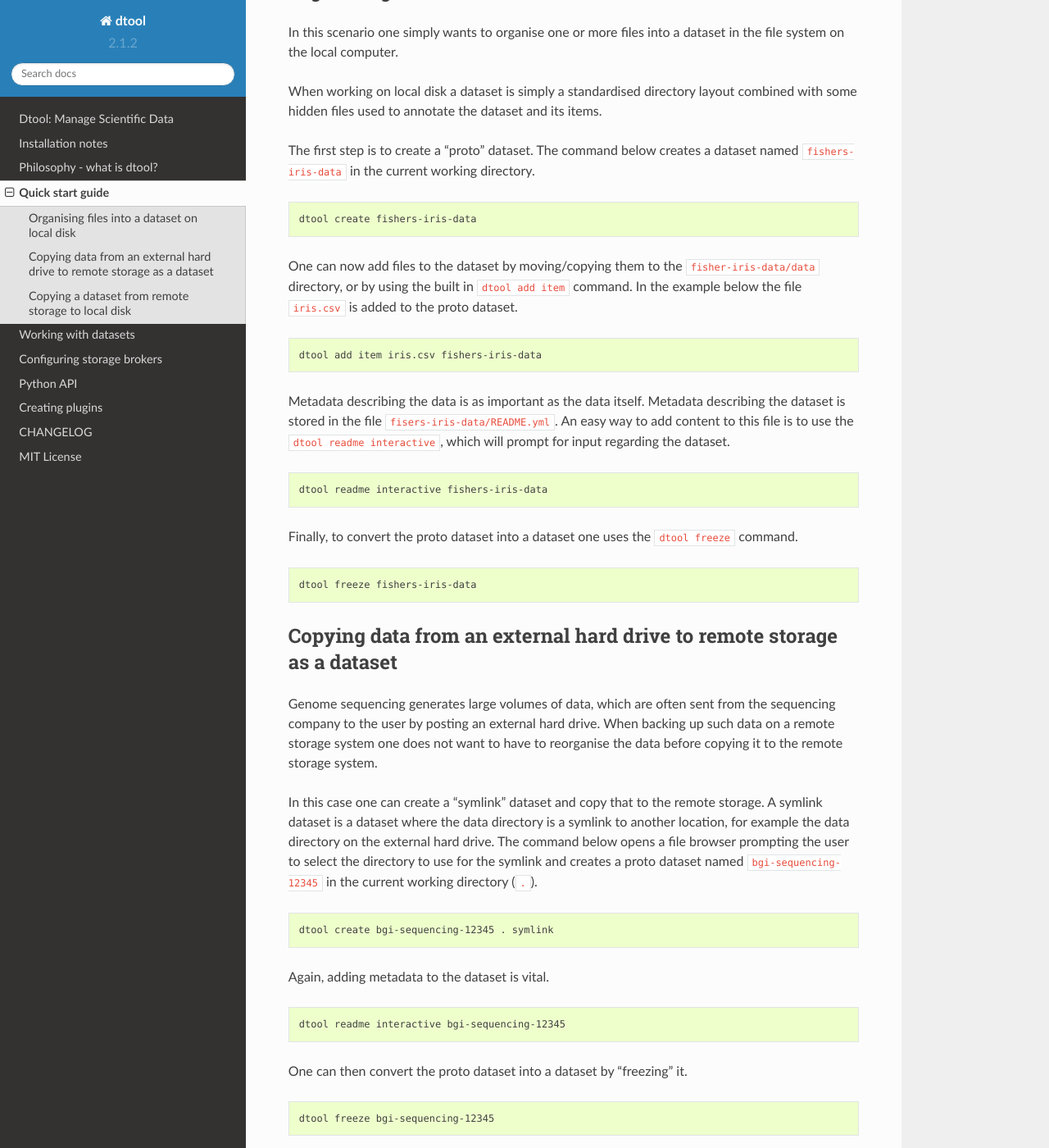
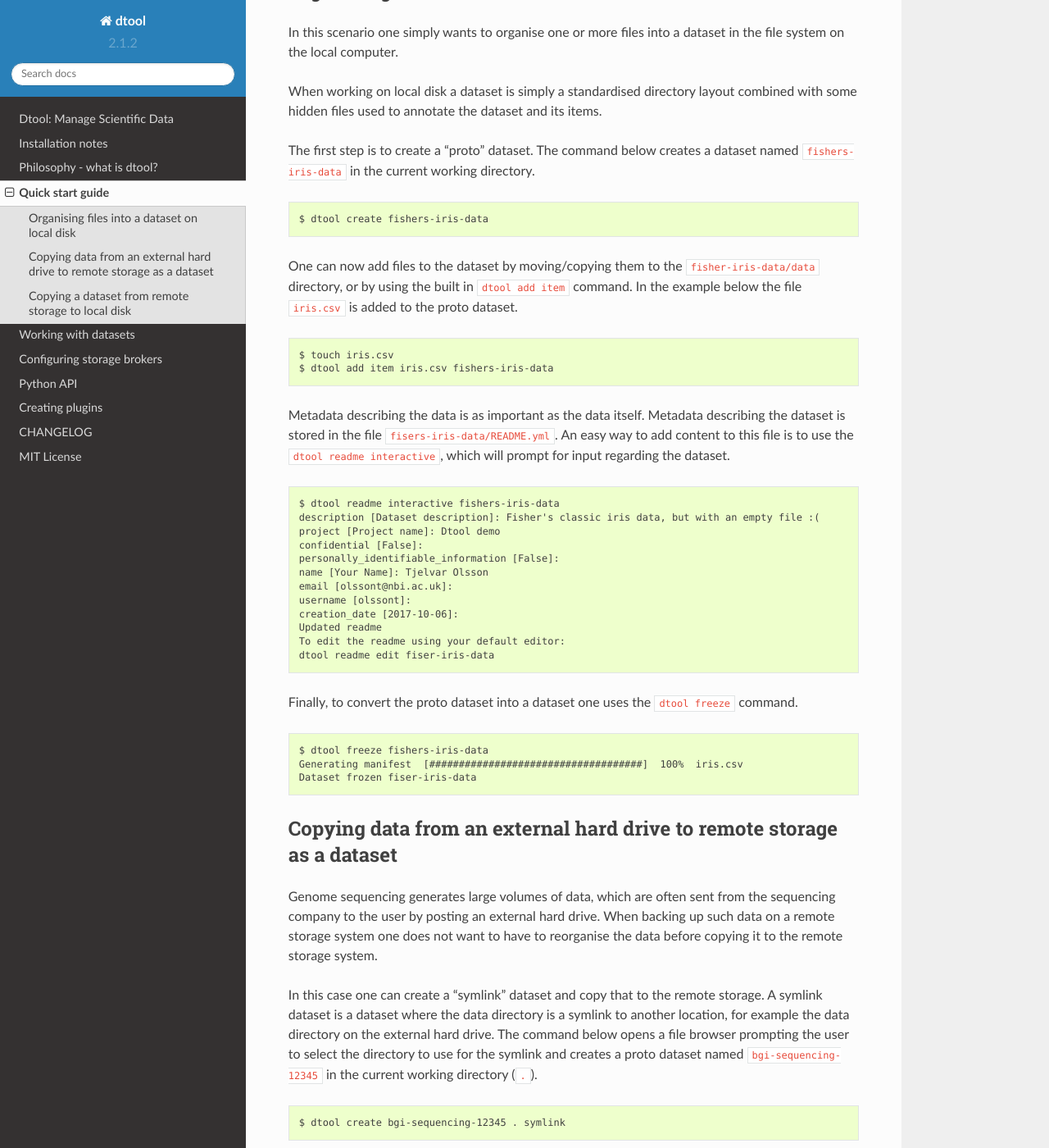
Before and after one commit to jic-dtool/dtool, a Sphinx documentation site: the page built from docs/source/quick_start_guide.rst, in a window 1280 px wide and 1400 px high, scrolled down 261 px. Shown: the whole window at 82% size. Built offline with Sphinx 7.4.7 and the Read the Docs theme 2.0.0, drawn with Linux system fonts in a browser that asks for light colours; some of the changed text lies outside the part shown.

Commit message:
Improve docs in response to feedback

```diff
--- a/docs/source/configuring_storage_brokers.rst
+++ b/docs/source/configuring_storage_brokers.rst
@@ -9,7 +9,7 @@ fetch`` command.
 One can provide these configurations by exporting relevant environment variables.
 For example::
 
-    export DTOOL_IRODS_CACHE_DIRECTORY=/tmp/dtool/irods
+    $ export DTOOL_IRODS_CACHE_DIRECTORY=/tmp/dtool/irods
 
 Alternatively, if using the ``dtool`` command line interface one can set these
 variables in the file ``~/.config/dtool/dtool.json``. For example,
--- a/docs/source/installation_notes.rst
+++ b/docs/source/installation_notes.rst
@@ -8,13 +8,13 @@ This is a requirement of one of the dependencies (``ruamel.yaml``).
 
 .. code-block:: none
 
-    pip install -U pip setuptools wheel
+    $ pip install -U pip setuptools wheel
 
 Dtool can then be installed using ``pip``.
 
 .. code-block:: none
 
-    pip install dtool
+    $ pip install dtool
 
 .. warning:: In order to be able to use the iRODS backend storage
              you will need to install the iCommands. Linux packages
@@ -22,4 +22,4 @@ Dtool can then be installed using ``pip``.
              <https://irods.org/download/>`_. On Mac OSX these can
              be installed using the brew package manager::
 
-                    brew install irods
+                    $ brew install irods
--- a/docs/source/quick_start_guide.rst
+++ b/docs/source/quick_start_guide.rst
@@ -18,7 +18,7 @@ dataset named ``fishers-iris-data`` in the current working directory.
 
 .. code-block:: none
 
-    dtool create fishers-iris-data
+    $ dtool create fishers-iris-data
 
 One can now add files to the dataset by moving/copying them to the
 ``fisher-iris-data/data`` directory, or by using the built in ``dtool add
@@ -27,7 +27,8 @@ proto dataset.
 
 .. code-block:: none
 
-    dtool add item iris.csv fishers-iris-data
+    $ touch iris.csv
+    $ dtool add item iris.csv fishers-iris-data
 
 Metadata describing the data is as important as the data itself. Metadata
 describing the dataset is stored in the file ``fisers-iris-data/README.yml``.
@@ -36,14 +37,27 @@ interactive``, which will prompt for input regarding the dataset.
 
 .. code-block:: none
 
-    dtool readme interactive fishers-iris-data
+    $ dtool readme interactive fishers-iris-data
+    description [Dataset description]: Fisher's classic iris data, but with an empty file :(
+    project [Project name]: Dtool demo
+    confidential [False]:
+    personally_identifiable_information [False]:
+    name [Your Name]: Tjelvar Olsson
+    email [olssont@nbi.ac.uk]:
+    username [olssont]:
+    creation_date [2017-10-06]:
+    Updated readme
+    To edit the readme using your default editor:
+    dtool readme edit fiser-iris-data
 
 Finally, to convert the proto dataset into a dataset one uses the ``dtool
 freeze`` command.
 
 .. code-block:: none
 
-    dtool freeze fishers-iris-data
+    $ dtool freeze fishers-iris-data
+    Generating manifest  [####################################]  100%  iris.csv
+    Dataset frozen fiser-iris-data
 
 
 Copying data from an external hard drive to remote storage as a dataset
@@ -63,19 +77,19 @@ directory to use for the symlink and creates a proto dataset named
 
 .. code-block:: none
 
-    dtool create bgi-sequencing-12345 . symlink
+    $ dtool create bgi-sequencing-12345 . symlink
 
 Again, adding metadata to the dataset is vital.
 
 .. code-block:: none
 
-    dtool readme interactive bgi-sequencing-12345
+    $ dtool readme interactive bgi-sequencing-12345
 
 One can then convert the proto dataset into a dataset by "freezing" it.
 
 .. code-block:: none
 
-    dtool freeze bgi-sequencing-12345
+    $ dtool freeze bgi-sequencing-12345
 
 It is now time to copy the dataset to the remote storage. The command below
 assumes that one has a working `iRODS <https://irods.org/>`_ server with a zone
@@ -85,7 +99,7 @@ iRODS ``/data_raw`` zone.
 
 .. code-block:: none
 
-    dtool copy bgi-sequencing-12345 /data_raw irods
+    $ dtool copy bgi-sequencing-12345 /data_raw irods
 
 The command above returns feedback on the URI used to identify the dataset in
 the remote storage. In this case
@@ -101,7 +115,10 @@ differences if the transfer was successful.
 
 .. code-block:: none
 
-    dtool diff bgi-sequencing-12345 irods:///data_raw/1e47c076-2eb0-43b2-b219-fc7d419f1f16
+    $ dtool diff bgi-sequencing-12345 irods:///data_raw/1e47c076-2eb0-43b2-b219-fc7d419f1f16
+
+By default only identifiers and file sizes are compared. To check file hashes
+make use of the ``--full`` option.
 
 .. warning:: When comparing datasets identifiers, sizes and hashes are
              compared. When checking that the hashes are identical the hashes
@@ -124,7 +141,7 @@ the dataset in iRODS to the current working directory.
 
 .. code-block:: none
 
-    dtool copy irods:///data_raw/1e47c076-2eb0-43b2-b219-fc7d419f1f16
+    $ dtool copy irods:///data_raw/1e47c076-2eb0-43b2-b219-fc7d419f1f16
 
 Note that on the local disk the dataset will use the name of the dataset rather
 than the UUID, in this example ``bgi-sequencing-12345``.
@@ -133,4 +150,4 @@ Again one can verify the data transfer using the ``dtool diff`` command.
 
 .. code-block:: none
 
-    dtool diff bgi-sequencing-12345 irods:///data_raw/1e47c076-2eb0-43b2-b219-fc7d419f1f16
+    $ dtool diff bgi-sequencing-12345 irods:///data_raw/1e47c076-2eb0-43b2-b219-fc7d419f1f16
```
Also changed, not shown: docs/source/working_with_datasets.rst (+11 -11 lines).
